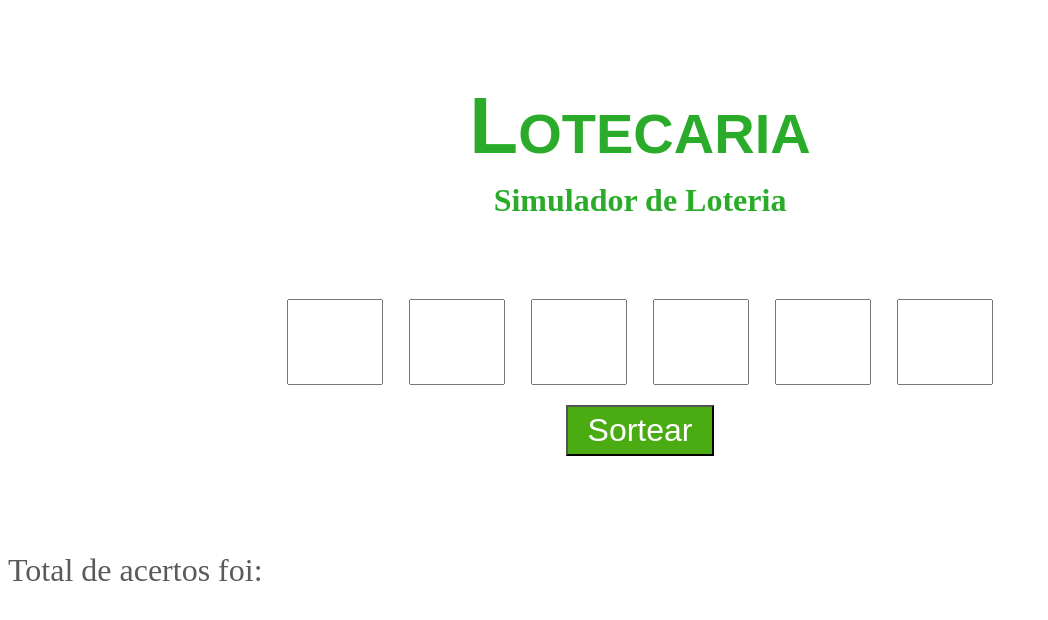
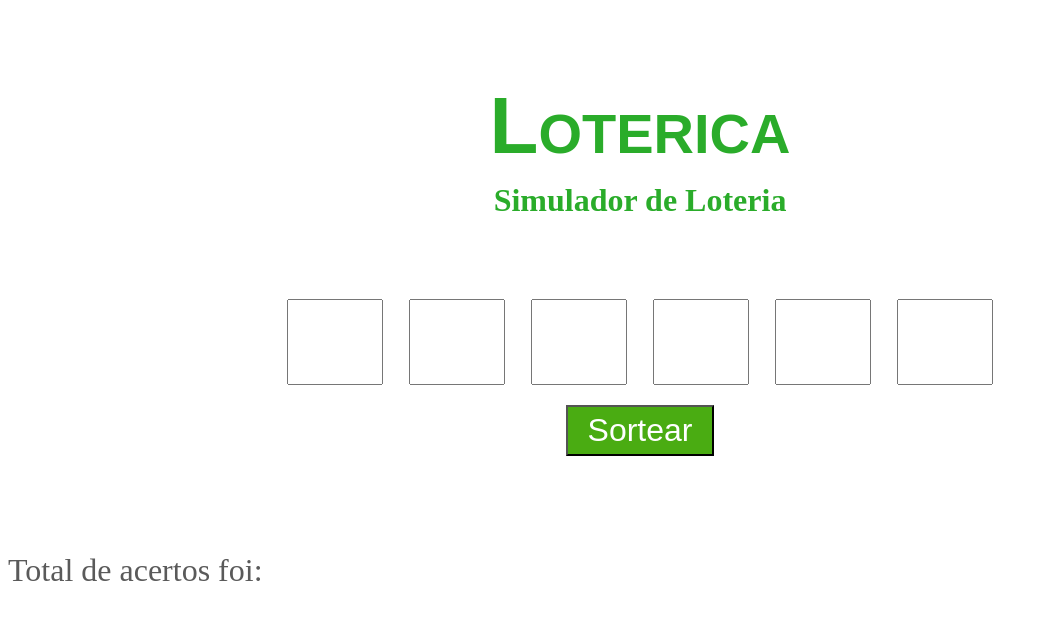
Before and after one commit to gabriellixo/loteca, a plain HTML site: page index.html in a window 1280 px wide. Shown: the whole page, without its empty margins (0-1048 px from the left). Drawn offline with Linux system fonts and the light colour scheme.

Commit message:
Update index.html

```diff
--- a/index.html
+++ b/index.html
@@ -9,7 +9,7 @@
 </head>
 <body>
     <header>
-        <h1>Lotecaria</h1>
+        <h1>Loterica</h1>
         <h3>Simulador de Loteria</h3>
     </header>
 
```
